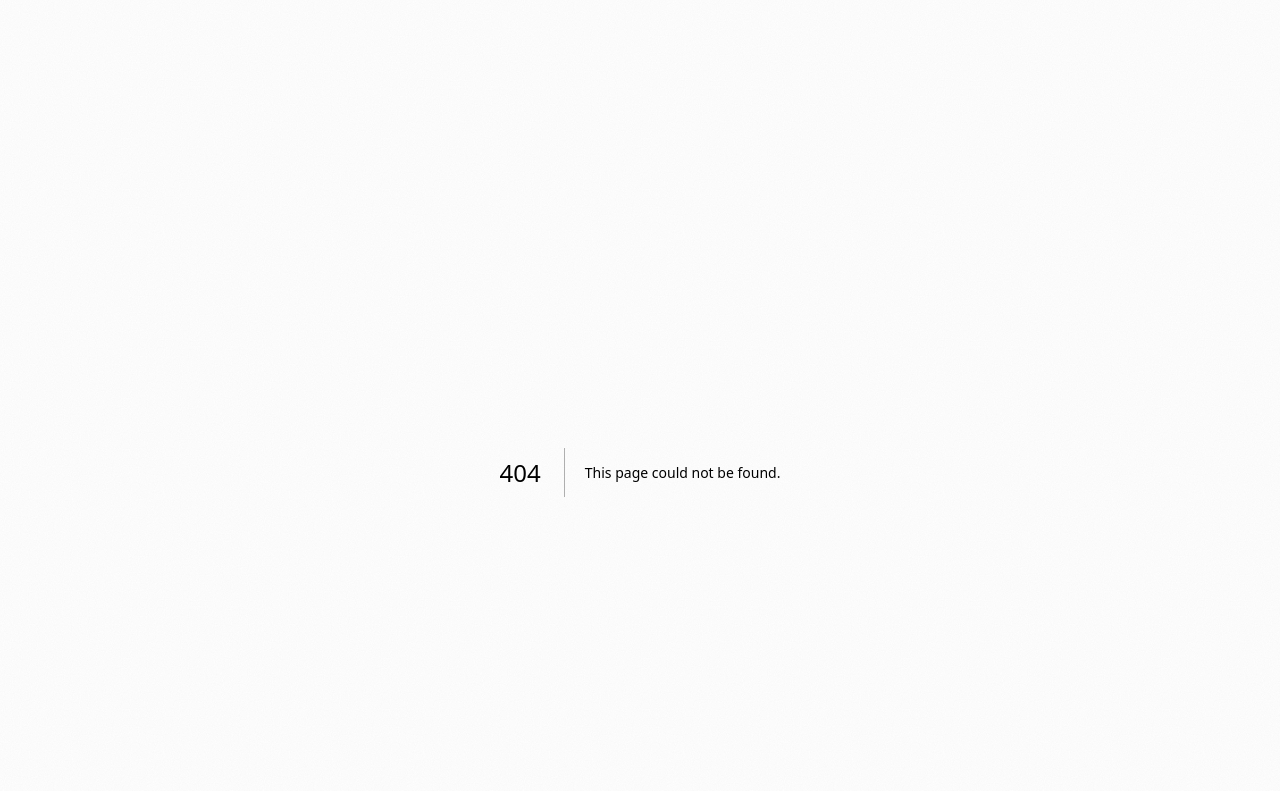
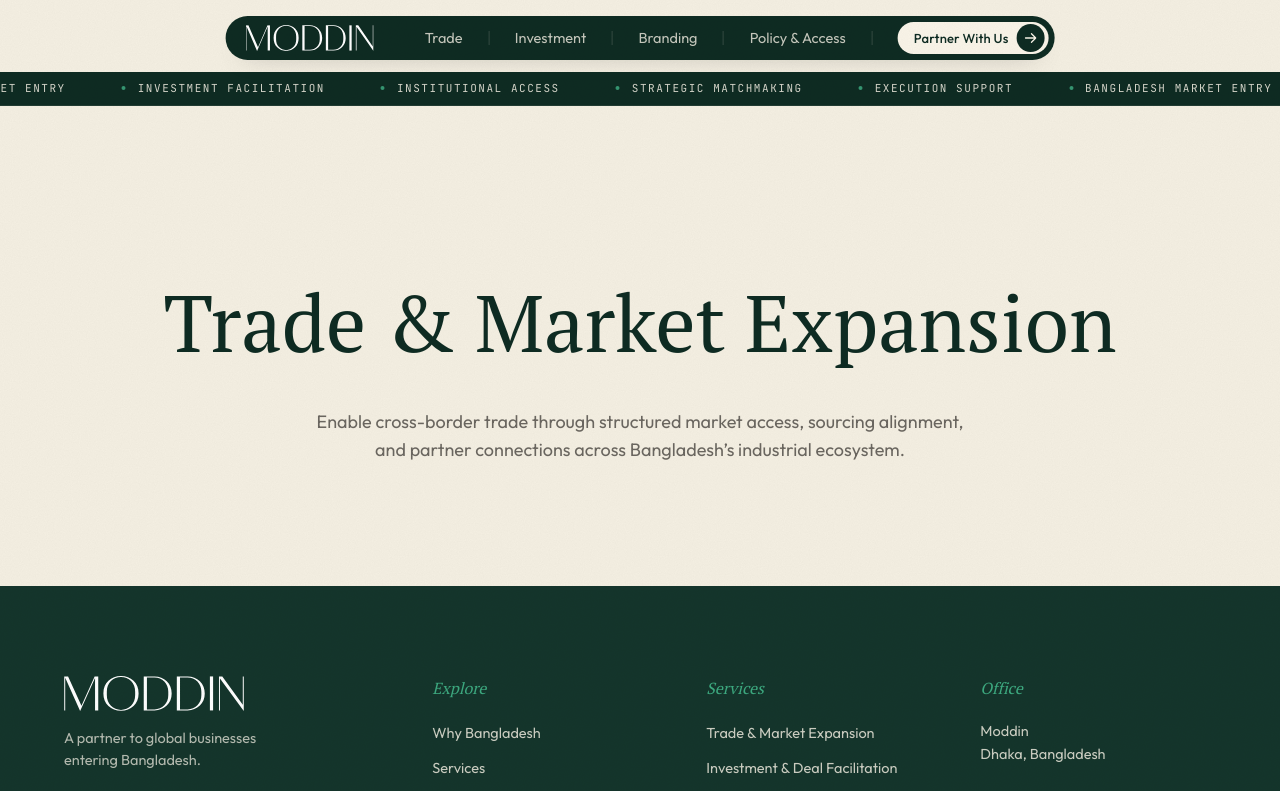
Before and after one commit to Creativecoder11/moddin, a Next.js app: page /trade in a window 1280 px wide. Before the commit this address had no page. Shown: the top 791 px of the page. Built offline with nearby package versions, Linux system fonts and the light colour scheme.

Commit message:
feat: implement site architecture and foundational page components based on strategic project roadmap

```diff
--- /dev/null
+++ b/app/branding/page.tsx
@@ -0,0 +1,24 @@
+import { Ticker } from "../components/chrome/Ticker";
+import { Nav } from "../components/chrome/Nav";
+import { Footer } from "../components/chrome/Footer";
+
+export const metadata = {
+  title: "Country Branding & Positioning — Moddin",
+  description: "Shape how Bangladesh is understood globally—through clear investment narratives, sector positioning, and investor-facing communication.",
+};
+
+export default function BrandingPage() {
+  return (
+    <>
+      <Ticker />
+      <Nav />
+      <main className="pt-32 pb-24 min-h-[60vh] flex flex-col items-center justify-center text-center">
+        <h1 className="font-serif text-[clamp(40px,8vw,80px)] text-ink mb-6">Country Branding & Positioning</h1>
+        <p className="text-stone max-w-2xl text-lg">
+          Shape how Bangladesh is understood globally—through clear investment narratives, sector positioning, and investor-facing communication.
+        </p>
+      </main>
+      <Footer />
+    </>
+  );
+}
--- a/app/components/chrome/Brand.tsx
+++ b/app/components/chrome/Brand.tsx
@@ -11,7 +11,7 @@ export function Brand({ variant = "nav", className = "", ...rest }: BrandProps)
   return (
     <a
       href="#top"
-      className={`group flex items-center transition-opacity hover:opacity-80 ${className}`}
+      className={`group flex items-center ${isFooter ? 'transition-opacity hover:opacity-80' : ''} ${className}`}
       aria-label="Moddin home"
       {...rest}
     >
--- a/app/components/chrome/Nav.tsx
+++ b/app/components/chrome/Nav.tsx
@@ -2,6 +2,7 @@
 
 import { useEffect, useState } from "react";
 import { AnimatePresence, motion, useReducedMotion } from "motion/react";
+import Link from "next/link";
 import { Brand } from "./Brand";
 import { NAV_LINKS } from "@/app/data/site";
 import { useSmoothScroll } from "../providers/SmoothScroll";
@@ -66,7 +67,7 @@ export function Nav() {
         ].join(" ")}
       >
         <div className="flex items-center justify-between lg:justify-start w-full py-[6px] pl-[20px] pr-[6px] lg:pr-[6px] gap-[clamp(16px,4vw,64px)]">
-          <Brand className="flex-shrink-0 transition-transform duration-500 hover:scale-95 origin-left" />
+          <Brand className="flex-shrink-0" />
 
           <nav
             aria-label="Primary"
@@ -75,11 +76,12 @@ export function Nav() {
             {NAV_LINKS.map((l, i) => (
               <div key={l.label} className="flex items-center">
                 {i > 0 && <span className="w-[1px] h-[14px] bg-[var(--rule-d)] mx-[clamp(16px,2vw,32px)]" />}
-                <span
-                  className="flex items-center text-[14.5px] font-sans text-cream/78 whitespace-nowrap cursor-default"
+                <Link
+                  href={l.href}
+                  className="flex items-center text-[14.5px] font-sans text-cream/78 whitespace-nowrap hover:text-cream transition-colors"
                 >
                   <span>{l.label}</span>
-                </span>
+                </Link>
               </div>
             ))}
 
@@ -204,18 +206,20 @@ function MegaMenu({ onClose }: { onClose: () => void }) {
           <ul className="flex flex-col gap-1">
             {NAV_LINKS.map((l) => (
               <motion.li key={l.label} variants={itemVariants(reduce)}>
-                <div
-                  className="flex items-center justify-between py-[16px] border-b border-[var(--rule-2)] whitespace-nowrap overflow-hidden cursor-default"
+                <Link
+                  href={l.href}
+                  onClick={onClose}
+                  className="flex items-center justify-between py-[16px] border-b border-[var(--rule-2)] whitespace-nowrap overflow-hidden group"
                 >
                   <span className="flex items-baseline overflow-hidden">
                     <span
-                      className="font-serif text-[clamp(32px,8vw,48px)] leading-none tracking-[-0.02em] text-ink truncate"
+                      className="font-serif text-[clamp(32px,8vw,48px)] leading-none tracking-[-0.02em] text-ink truncate transition-colors group-hover:text-terracotta"
                       style={{ fontVariationSettings: '"opsz" 144, "SOFT" 30' }}
                     >
                       {l.label}
                     </span>
                   </span>
-                </div>
+                </Link>
               </motion.li>
             ))}
           </ul>
--- a/app/components/sections/Hero.tsx
+++ b/app/components/sections/Hero.tsx
@@ -107,19 +107,6 @@ export function Hero() {
           data-scroll-speed="0.5"
           className="hero-copy relative z-10 flex flex-col justify-center px-6 sm:px-10 lg:pl-[clamp(40px,6vw,96px)] lg:pr-[clamp(24px,3vw,56px)] pt-[clamp(96px,13vw,140px)] lg:pt-[clamp(120px,11vw,160px)] pb-[clamp(40px,7vw,80px)] lg:pb-[clamp(56px,7vw,96px)]"
         >
-          <Reveal
-            delay={1}
-            className="inline-flex self-start items-center gap-3 mb-[clamp(24px,4vw,40px)] px-4 py-[8px] rounded-full border border-[var(--rule-2)] bg-cream/95 backdrop-blur-sm lg:bg-cream lg:backdrop-blur-0"
-          >
-            <span className="relative flex size-2">
-              <span className="animate-ping absolute inline-flex h-full w-full rounded-full bg-ember opacity-75" />
-              <span className="relative inline-flex rounded-full size-2 bg-terracotta" />
-            </span>
-            <span className="text-[12px] font-sans tracking-[0.16em] uppercase text-stone font-bold">
-              Moddin
-            </span>
-          </Reveal>
-
           <Reveal
             as="h1"
             delay={2}
--- a/app/data/site.ts
+++ b/app/data/site.ts
@@ -5,10 +5,10 @@
  */
 
 export const NAV_LINKS = [
-  { label: "Trade" },
-  { label: "Investment" },
-  { label: "Branding" },
-  { label: "Policy & Access" },
+  { label: "Trade", href: "/trade" },
+  { label: "Investment", href: "/investment" },
+  { label: "Branding", href: "/branding" },
+  { label: "Policy & Access", href: "/policy-and-access" },
 ] as const;
 
 export const TICKER_ITEMS = [
--- /dev/null
+++ b/app/investment/page.tsx
@@ -0,0 +1,24 @@
+import { Ticker } from "../components/chrome/Ticker";
+import { Nav } from "../components/chrome/Nav";
+import { Footer } from "../components/chrome/Footer";
+
+export const metadata = {
+  title: "Investment & Deal Facilitation — Moddin",
+  description: "Support investors from opportunity discovery to deal execution—covering partnerships, structuring, and market entry.",
+};
+
+export default function InvestmentPage() {
+  return (
+    <>
+      <Ticker />
+      <Nav />
+      <main className="pt-32 pb-24 min-h-[60vh] flex flex-col items-center justify-center text-center">
+        <h1 className="font-serif text-[clamp(40px,8vw,80px)] text-ink mb-6">Investment & Deal Facilitation</h1>
+        <p className="text-stone max-w-2xl text-lg">
+          Support investors from opportunity discovery to deal execution—covering partnerships, structuring, and market entry.
+        </p>
+      </main>
+      <Footer />
+    </>
+  );
+}
--- /dev/null
+++ b/app/policy-and-access/page.tsx
@@ -0,0 +1,24 @@
+import { Ticker } from "../components/chrome/Ticker";
+import { Nav } from "../components/chrome/Nav";
+import { Footer } from "../components/chrome/Footer";
+
+export const metadata = {
+  title: "Policy & Institutional Access — Moddin",
+  description: "Navigate regulatory pathways and unlock access to ministries, agencies, and key institutions—enabling smoother entry and execution.",
+};
+
+export default function PolicyAndAccessPage() {
+  return (
+    <>
+      <Ticker />
+      <Nav />
+      <main className="pt-32 pb-24 min-h-[60vh] flex flex-col items-center justify-center text-center">
+        <h1 className="font-serif text-[clamp(40px,8vw,80px)] text-ink mb-6">Policy & Institutional Access</h1>
+        <p className="text-stone max-w-2xl text-lg">
+          Navigate regulatory pathways and unlock access to ministries, agencies, and key institutions—enabling smoother entry and execution.
+        </p>
+      </main>
+      <Footer />
+    </>
+  );
+}
--- /dev/null
+++ b/app/trade/page.tsx
@@ -0,0 +1,24 @@
+import { Ticker } from "../components/chrome/Ticker";
+import { Nav } from "../components/chrome/Nav";
+import { Footer } from "../components/chrome/Footer";
+
+export const metadata = {
+  title: "Trade & Market Expansion — Moddin",
+  description: "Enable cross-border trade through structured market access, sourcing alignment, and partner connections across Bangladesh’s industrial ecosystem.",
+};
+
+export default function TradePage() {
+  return (
+    <>
+      <Ticker />
+      <Nav />
+      <main className="pt-32 pb-24 min-h-[60vh] flex flex-col items-center justify-center text-center">
+        <h1 className="font-serif text-[clamp(40px,8vw,80px)] text-ink mb-6">Trade & Market Expansion</h1>
+        <p className="text-stone max-w-2xl text-lg">
+          Enable cross-border trade through structured market access, sourcing alignment, and partner connections across Bangladesh’s industrial ecosystem.
+        </p>
+      </main>
+      <Footer />
+    </>
+  );
+}
```
Also changed, not shown: source/webcopy.txt.
